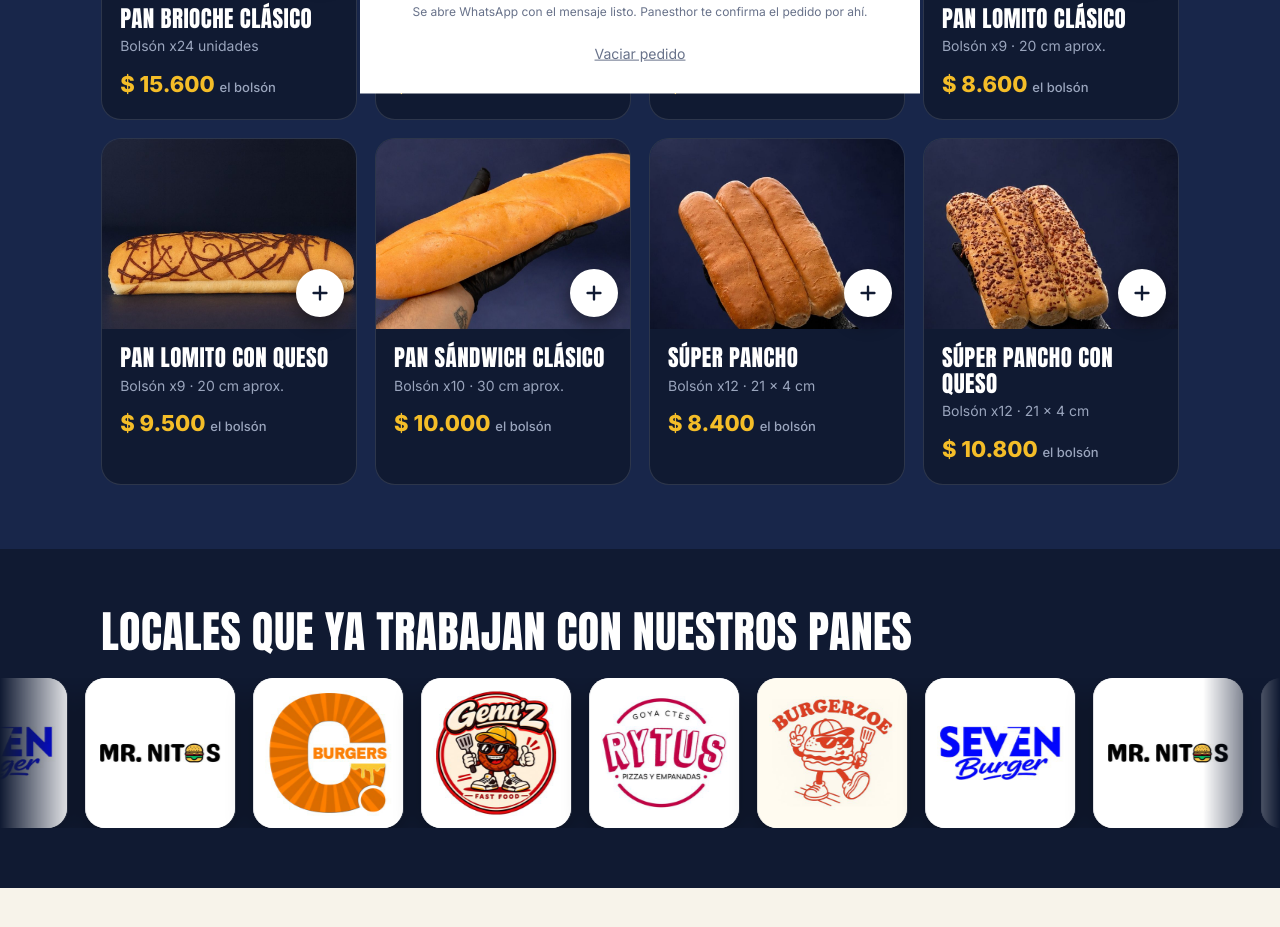
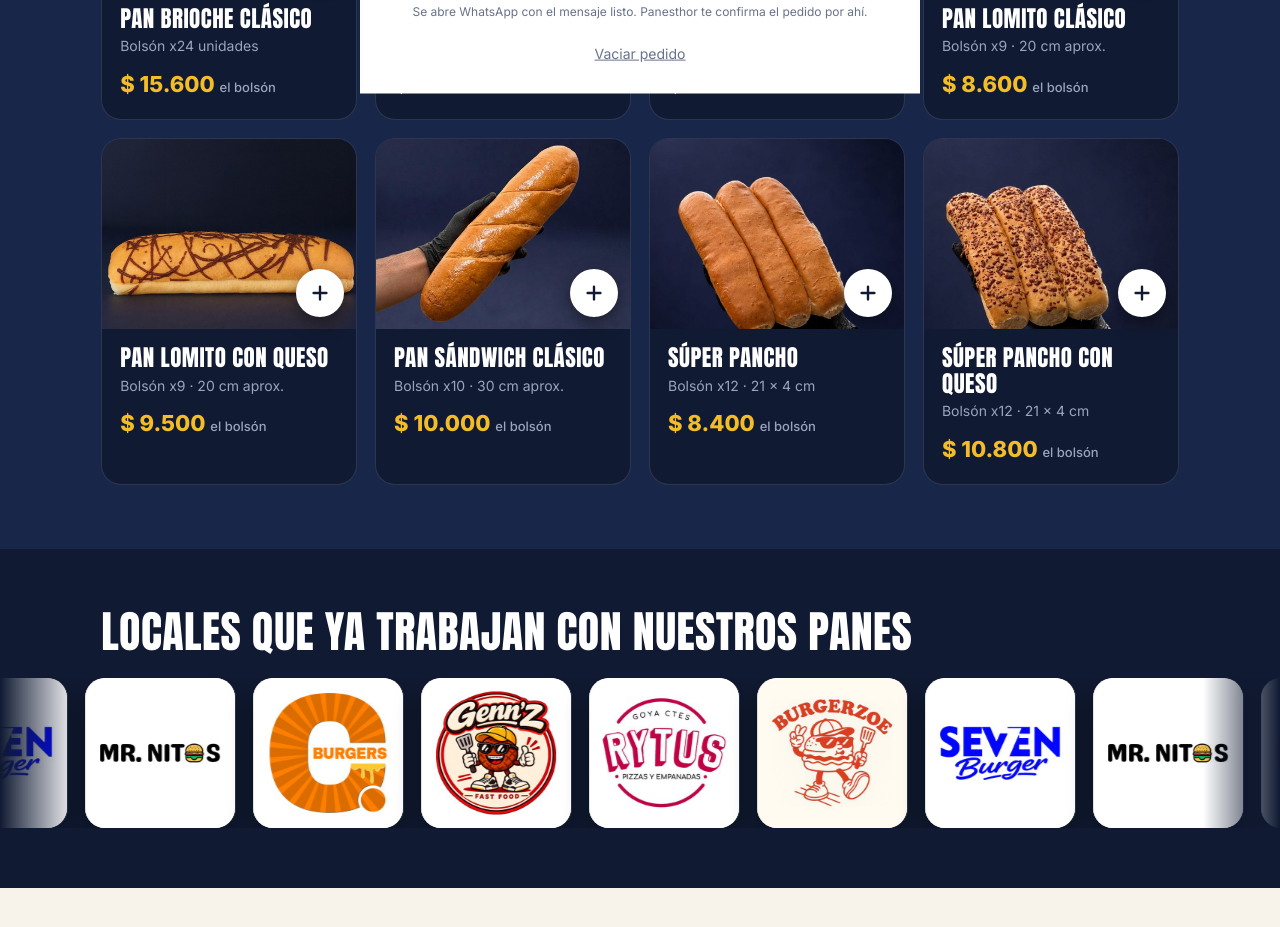
Before and after one commit to panesthor/panesthor-web, a plain HTML site: page index.html in a window 1280 px wide. Shown: the part 1184-2111 px from the top of the page. Drawn offline with Linux system fonts and the light colour scheme.

Commit message:
Add files via upload

```diff
--- a/index.html
+++ b/index.html
@@ -298,7 +298,7 @@ const products = [
   {id:8, name:'Pan de papa',            pack:'Bolsón x24 unidades',       short:'x24', price:17500, img:'img/product8.jpg'},
   {id:3, name:'Pan lomito clásico',     pack:'Bolsón x9 · 20 cm aprox.',  short:'x9',  price:8600,  img:'img/product3.jpg'},
   {id:4, name:'Pan lomito con queso',   pack:'Bolsón x9 · 20 cm aprox.',  short:'x9',  price:9500,  img:'img/product4.jpg'},
-  {id:5, name:'Pan sándwich clásico',   pack:'Bolsón x10 · 30 cm aprox.', short:'x10', price:10000, img:'img/product5.jpg'},
+  {id:5, name:'Pan sándwich clásico',   pack:'Bolsón x10 · 30 cm aprox.', short:'x10', price:10000, img:'img/product5-v2.jpg'},
   {id:6, name:'Súper pancho',           pack:'Bolsón x12 · 21 × 4 cm',    short:'x12', price:8400,  img:'img/product6.jpg'},
   {id:7, name:'Súper pancho con queso', pack:'Bolsón x12 · 21 × 4 cm',    short:'x12', price:10800, img:'img/product7.jpg'}
 ];
```
